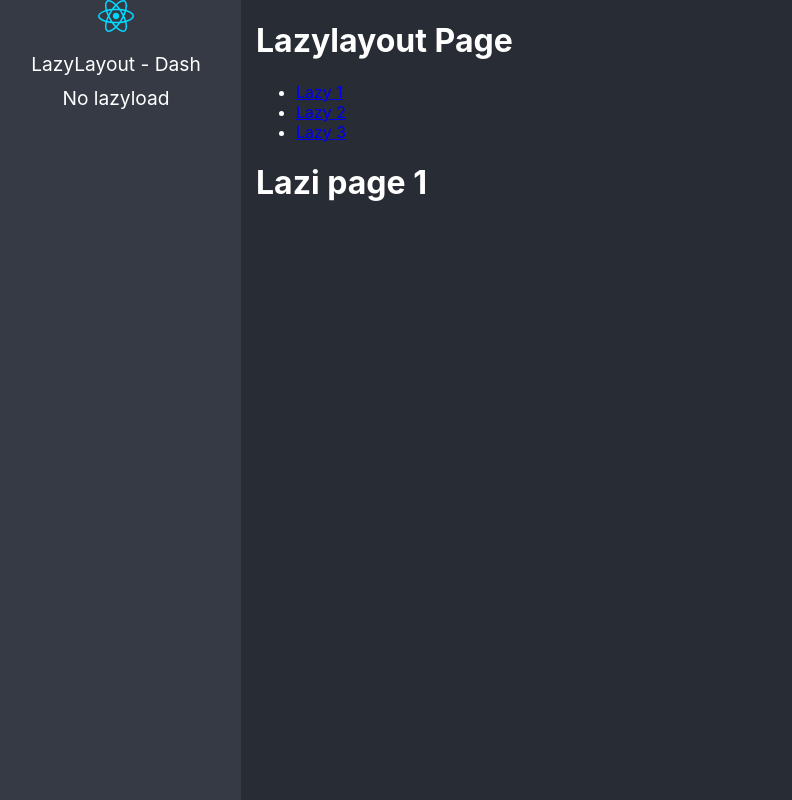
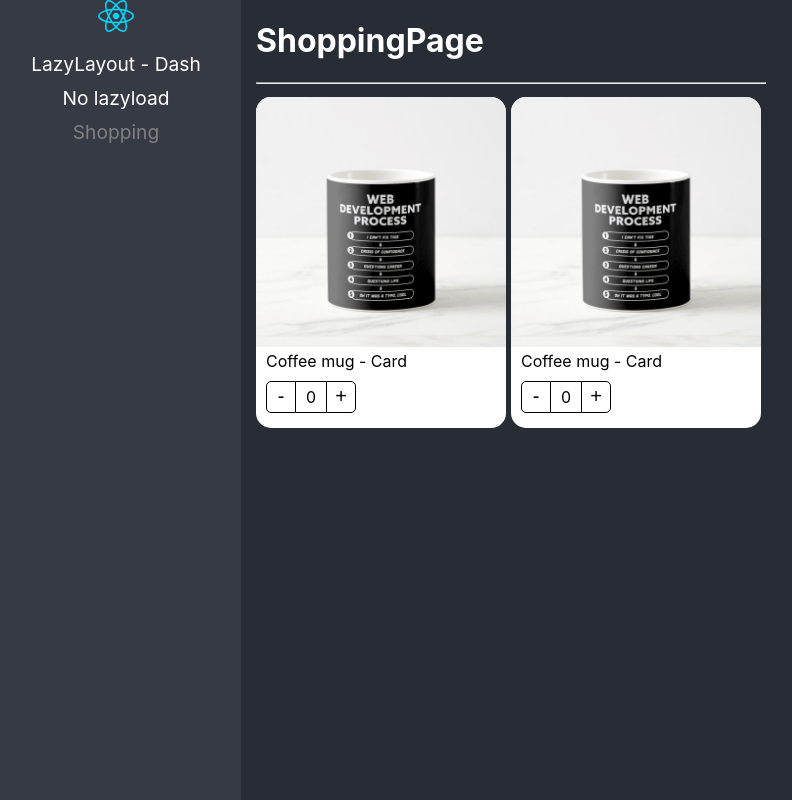
Before and after one commit to chmalo/react-pro, a React (Vite) app: page /shopping in a window 1280 px wide. Before the commit this address led to /lazyload/lazy1. Shown: the whole page, without its empty margins (9-801 px from the left). Built offline with nearby package versions, Linux system fonts and the light colour scheme.

Commit message:
components patterns

```diff
--- a/src/App.tsx
+++ b/src/App.tsx
@@ -8,7 +8,6 @@
        {/* Bases*/}
        {/*<AppBasesCounter />*/}
 
-        {/* Primer proyecto (opcional)   */}
         <AppRouters />
     </>
   )
--- /dev/null
+++ b/src/component-patterns/components/ProductButtons.tsx
@@ -0,0 +1,20 @@
+import {FC, useContext} from "react";
+import styles from "../styles/styles.module.css";
+import {ProductContext} from "./ProductCard";
+
+export const ProductButtons: FC = (): JSX.Element => {
+
+    const {counter, increaseBy} = useContext(ProductContext);
+
+    return (
+        <div className={styles.buttonsContainer}>
+            <button className={styles.buttonMinus}  onClick={() => increaseBy(-1)}>-</button>
+
+            <div className={styles.countLabel}>
+                {counter}
+            </div>
+
+            <button className={styles.buttonAdd} onClick={() => increaseBy(1)}>+</button>
+        </div>
+    );
+}
--- /dev/null
+++ b/src/component-patterns/components/ProductCard.tsx
@@ -0,0 +1,19 @@
+import styles from '../styles/styles.module.css';
+import {useProduct} from "../hooks/useProduct";
+import {ProductCardProps, ProductContextProps} from "../interfaces/interfaces";
+import {createContext} from "react";
+
+export const ProductContext = createContext({} as ProductContextProps);
+const {Provider} = ProductContext;
+
+export const ProductCard= ({children, product}: ProductCardProps ): JSX.Element => {
+    const {counter, increaseBy} = useProduct();
+
+    return (
+        <Provider value={{counter, increaseBy, product}}>
+            <div className={styles.productCard}>
+                { children }
+            </div>
+        </Provider>
+    );
+};
--- /dev/null
+++ b/src/component-patterns/components/ProductImage.tsx
@@ -0,0 +1,21 @@
+import {FC, useContext} from "react";
+import noImage from "../assets/no-image.jpg";
+import styles from "../styles/styles.module.css";
+import {ProductContext} from "./ProductCard";
+
+export const ProductImage: FC<{img?: string}> = ({img = ''}): JSX.Element => {
+    const {product} = useContext(ProductContext);
+    let imgToShow: string;
+
+    if (img){
+        imgToShow = img
+    } else if (product.img){
+        imgToShow = product.img
+    } else {
+        imgToShow = noImage
+    }
+
+    return (
+        <img className={styles.productImg} src={ imgToShow } alt="Product" />
+    );
+}
--- /dev/null
+++ b/src/component-patterns/components/ProductTitle.tsx
@@ -0,0 +1,13 @@
+import {FC, useContext} from "react";
+import styles from "../styles/styles.module.css";
+import {ProductContext} from "./ProductCard";
+
+export const ProductTitle: FC<{title?: string}> = ({title}): JSX.Element => {
+    const {product} = useContext(ProductContext);
+
+    return (
+        <span className={styles.productDescription}>
+            {title ? title : product.title}
+        </span>
+    );
+}
--- /dev/null
+++ b/src/component-patterns/components/index.ts
@@ -0,0 +1,17 @@
+import {ProductCardHOCProps} from "../interfaces/interfaces";
+import {ProductCard as ProductCardHOC} from "./ProductCard"
+import {ProductTitle} from "./ProductTitle";
+import {ProductButtons} from "./ProductButtons";
+import {ProductImage} from "./ProductImage";
+
+export * from "./ProductTitle"
+export * from "./ProductButtons"
+export * from "./ProductImage"
+
+export const ProductCard: ProductCardHOCProps = Object.assign(ProductCardHOC, {
+    Title: ProductTitle,
+    Image: ProductImage,
+    Buttons: ProductButtons
+})
+
+export default ProductCard;
--- /dev/null
+++ b/src/component-patterns/hooks/useProduct.ts
@@ -0,0 +1,15 @@
+import {useState} from "react";
+
+export const useProduct = () => {
+    const [counter, setCounter] = useState(0);
+
+    const increaseBy = (value: number) => {
+        setCounter(prev => Math.max(prev + value, 0))
+    }
+
+    return {
+        counter,
+
+        increaseBy
+    }
+}
--- /dev/null
+++ b/src/component-patterns/interfaces/interfaces.ts
@@ -0,0 +1,25 @@
+import {FC, ReactElement} from "react";
+
+export interface ProductCardProps {
+    product: ProductProps,
+    children?: ReactElement | ReactElement[]
+}
+
+export interface ProductProps {
+    id: string,
+    title: string,
+    img?: string
+}
+
+export interface ProductContextProps {
+    counter: number,
+    increaseBy: (value: number) => void,
+    product: ProductProps
+}
+
+export interface ProductCardHOCProps {
+    ({children, product}: ProductCardProps): JSX.Element
+    Title: FC<{title?: string}>,
+    Image: FC<{img?: string}>,
+    Buttons: FC<{}>
+}
--- /dev/null
+++ b/src/component-patterns/pages/ShoppingPage.tsx
@@ -0,0 +1,29 @@
+import {ProductButtons, ProductCard, ProductImage, ProductTitle} from "../components";
+
+const product = {
+    id: '1',
+    title: 'Coffee mug - Card',
+    img: './coffee-mug.png'
+};
+
+export const ShoppingPage = () => {
+    return (
+        <div>
+            <h1>ShoppingPage</h1>
+            <hr/>
+            <div style={{display: 'flex', flexDirection: 'row', flexWrap: 'wrap'}}>
+                <ProductCard product={product}>
+                    <ProductCard.Image />
+                    <ProductCard.Title />
+                    <ProductCard.Buttons />
+                </ProductCard>
+
+                <ProductCard product={product}>
+                    <ProductImage />
+                    <ProductTitle />
+                    <ProductButtons />
+                </ProductCard>
+            </div>
+        </div>
+    );
+};
--- /dev/null
+++ b/src/component-patterns/styles/styles.module.css
@@ -0,0 +1,62 @@
+
+
+.productCard {
+    background-color: white;
+    border-radius: 15px;
+    color: black;
+    padding-bottom: 5px;
+    width: 250px;
+    margin-right: 5px;
+    margin-top: 5px;
+}
+
+.productImg {
+    border-radius: 15px 15px 0px 0px;
+    width: 100%;
+}
+
+.productDescription {
+    margin: 10px;
+}
+
+.buttonsContainer {
+    margin: 10px;
+    display: flex;
+    flex-direction: row;
+}
+
+.buttonMinus {
+    cursor: pointer;
+    background-color: transparent;
+    border: 1px solid black;
+    border-radius: 5px 0px 0px 5px;
+    font-size: 20px;
+    width: 30px;
+}
+
+.buttonMinus:hover {
+    background-color: rgba(0, 0, 0, 0.1);
+}
+
+.countLabel {
+    border-bottom: 1px solid black;
+    border-top: 1px solid black;
+    font-size: 16px;
+    height: 25px;
+    padding-top: 5px;
+    text-align: center;
+    width: 30px;
+}
+
+.buttonAdd {
+    cursor: pointer;
+    background-color: transparent;
+    border: 1px solid black;
+    border-radius: 0px 5px 5px 0px;
+    font-size: 20px;
+    width: 30px;
+}
+
+.buttonAdd:hover {
+    background-color: rgba(0, 0, 0, 0.1);
+}
--- a/src/routes/routes.ts
+++ b/src/routes/routes.ts
@@ -1,6 +1,7 @@
 import {lazy} from "react";
 import {NoLazy} from "../lazyload/pages/NoLazy";
 import {RouteLazyLoad} from "../interfaces";
+import {ShoppingPage} from "../component-patterns/pages/ShoppingPage";
 
 const LazyLayout = lazy(() => import('../lazyload/layout/LazyLayout'));
 
@@ -16,5 +17,11 @@
     path: 'no-lazy',
     Component: NoLazy,
     name: 'No lazyload'
+    },
+    {
+    to: '/shopping',
+    path: 'shopping',
+    Component: ShoppingPage,
+    name: 'Shopping'
     }
 ]
```
Also changed, not shown: public/coffee-mug.png (added), src/component-patterns/assets/no-image.jpg (added).
